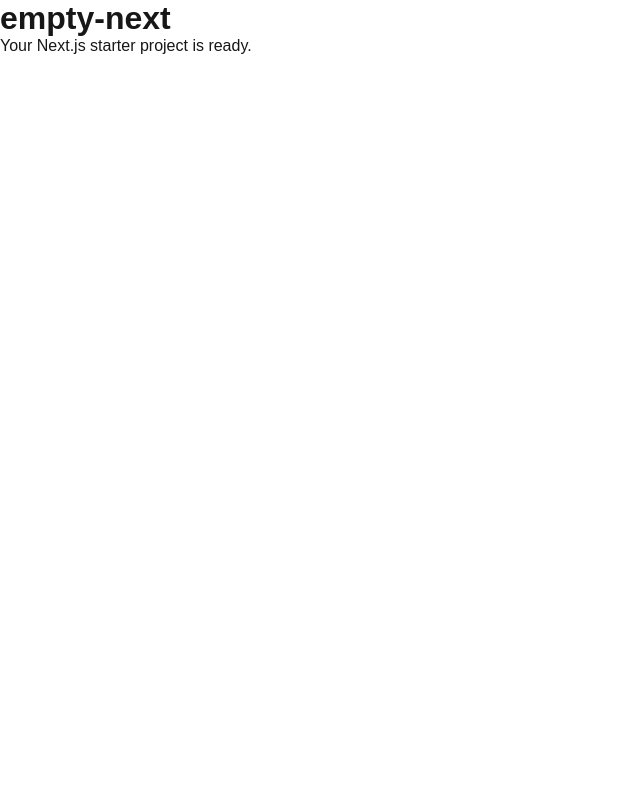
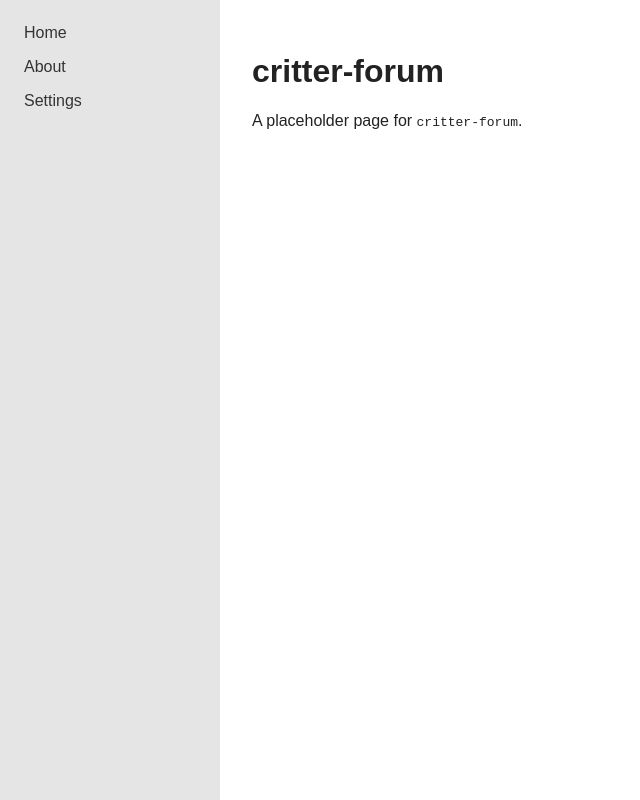
Before and after one commit to m0nster-mash/critter-forum, a Next.js app: page / in a window 1280 px wide. Shown: the whole page, without its empty margins (0-640 px from the left). Built offline with nearby package versions, Linux system fonts and the light colour scheme.

Commit message:
Added basic layout

```diff
--- a/src/app/globals.css
+++ b/src/app/globals.css
@@ -1,49 +1,34 @@
-:root {
-  --background: #ffffff;
-  --foreground: #171717;
-}
-
-@media (prefers-color-scheme: dark) {
-  :root {
-    --background: #0a0a0a;
-    --foreground: #ededed;
-  }
-}
-
-html {
-  height: 100%;
-}
-
-html,
-body {
-  max-width: 100vw;
-  overflow-x: hidden;
+* {
+    box-sizing: border-box;
 }
 
 body {
-  min-height: 100%;
-  display: flex;
-  flex-direction: column;
-  color: var(--foreground);
-  background: var(--background);
-  font-family: Arial, Helvetica, sans-serif;
-  -webkit-font-smoothing: antialiased;
-  -moz-osx-font-smoothing: grayscale;
+    margin: 0;
+    font-family: Arial, sans-serif;
+    color: #222;
+    background: #f5f5f5;
 }
 
-* {
-  box-sizing: border-box;
-  padding: 0;
-  margin: 0;
+.layout {
+    display: flex;
+    min-height: 100vh;
 }
 
-a {
-  color: inherit;
-  text-decoration: none;
+nav {
+    width: 220px;
+    padding: 24px;
+    background: #e5e5e5;
 }
 
-@media (prefers-color-scheme: dark) {
-  html {
-    color-scheme: dark;
-  }
+nav a {
+    display: block;
+    margin-bottom: 16px;
+    color: #333;
+    text-decoration: none;
 }
+
+main {
+    flex: 1;
+    padding: 32px;
+    background: #fff;
+}
--- a/src/app/layout.tsx
+++ b/src/app/layout.tsx
@@ -3,8 +3,8 @@ import "./globals.css";
 import React from "react";
 
 export const metadata: Metadata = {
-    title: "empty-next",
-    description: "A reusable Next.js starter project.",
+    title: "critter-forum",
+    description: "critters: pangaea, maybe?",
 };
 
 export default function RootLayout({
@@ -13,8 +13,16 @@ export default function RootLayout({
     children: React.ReactNode;
 }>) {
     return (
-        <html lang="en">
-        <body>{children}</body>
-        </html>
+        <body>
+        <div className="layout">
+            <nav>
+                <a href="#">Home</a>
+                <a href="#">About</a>
+                <a href="#">Settings</a>
+            </nav>
+
+            {children}
+        </div>
+        </body>
     );
 }
--- a/src/app/page.tsx
+++ b/src/app/page.tsx
@@ -1,8 +1,8 @@
 export default function Home() {
     return (
         <main>
-            <h1>empty-next</h1>
-            <p>Your Next.js starter project is ready.</p>
+            <h1>critter-forum</h1>
+            <p>A placeholder page for <code>critter-forum</code>.</p>
         </main>
     );
 }
```
